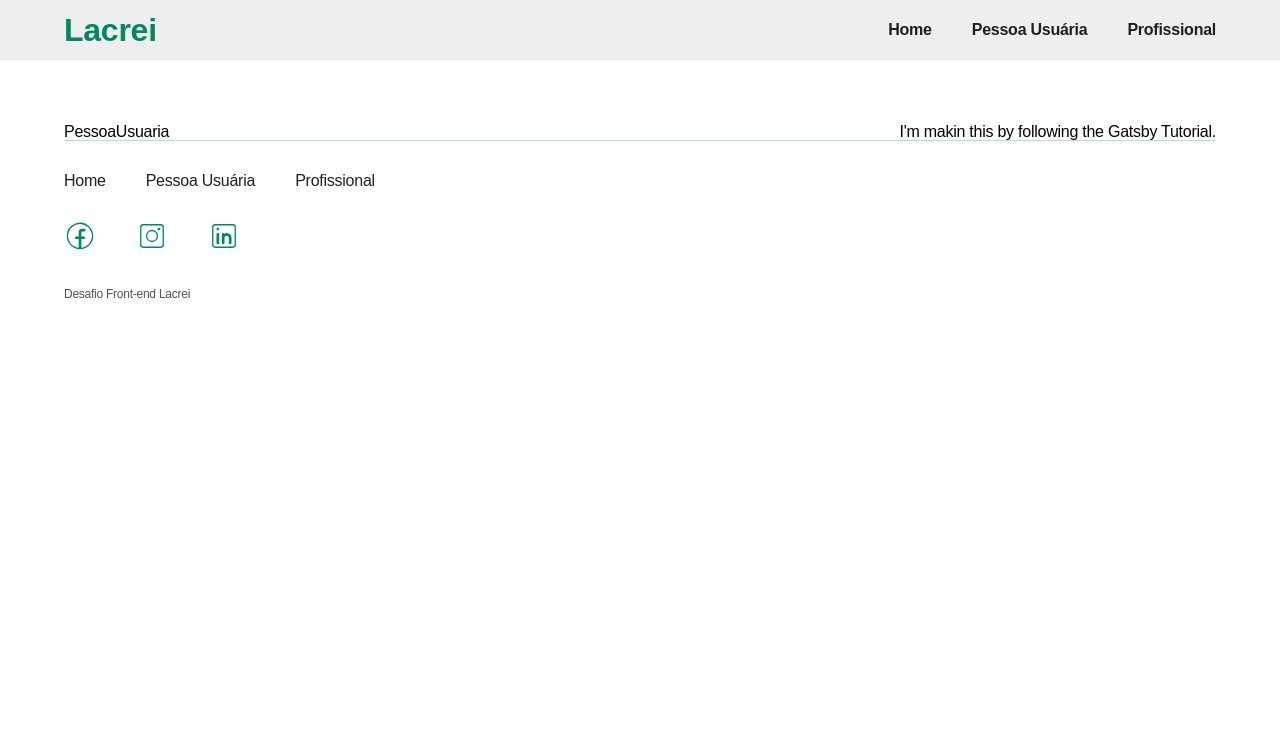
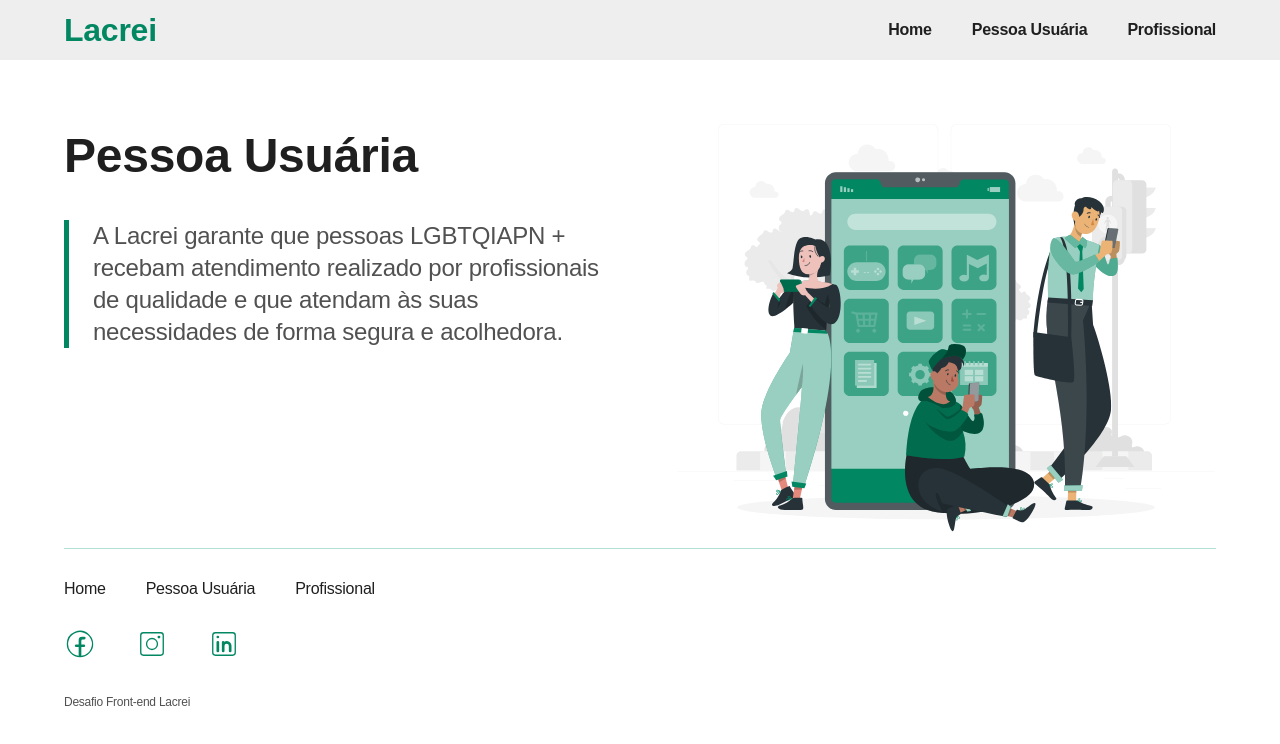
Before and after one commit to apocsenpai/frontend-technical-test-lacrei, a Gatsby site: page /pessoa-usuaria in a window 1280 px wide. Built offline with nearby package versions, Linux system fonts and the light colour scheme; Gatsby itself is replaced by a stand-in of ours.

Commit message:
feat: add user page content

```diff
--- a/src/pages/pessoa-usuaria.tsx
+++ b/src/pages/pessoa-usuaria.tsx
@@ -1,14 +1,33 @@
 import * as React from "react";
 import type { HeadFC } from "gatsby";
+
 import Layout from "../components/Layout";
+import {
+  ContentDescriptionWithBorder,
+  ContentTitle,
+  ContentWrapper,
+  Image,
+} from "../components/Layout/styled";
+import userImg from "../images/user_img.svg";
 
 export default function PessoaUsuaria() {
   return (
     <Layout>
-      <h1>PessoaUsuaria</h1>
-      <p>I'm makin this by following the Gatsby Tutorial.</p>
+      <ContentWrapper>
+        <ContentTitle>Pessoa Usuária</ContentTitle>
+        <ContentDescriptionWithBorder>
+          A Lacrei garante que pessoas LGBTQIAPN + recebam atendimento realizado
+          por profissionais de qualidade e que atendam às suas necessidades de
+          forma segura e acolhedora.
+        </ContentDescriptionWithBorder>
+      </ContentWrapper>
+      <ContentWrapper>
+        <Image src={userImg} alt="User" />
+      </ContentWrapper>
     </Layout>
   );
 }
 
-export const Head: HeadFC = () => <title>Pessoa Usuária | Desafio Lacrei</title>;
+export const Head: HeadFC = () => (
+  <title>Pessoa Usuária | Desafio Lacrei</title>
+);
```
Also changed, not shown: src/images/user_img.svg (added).
